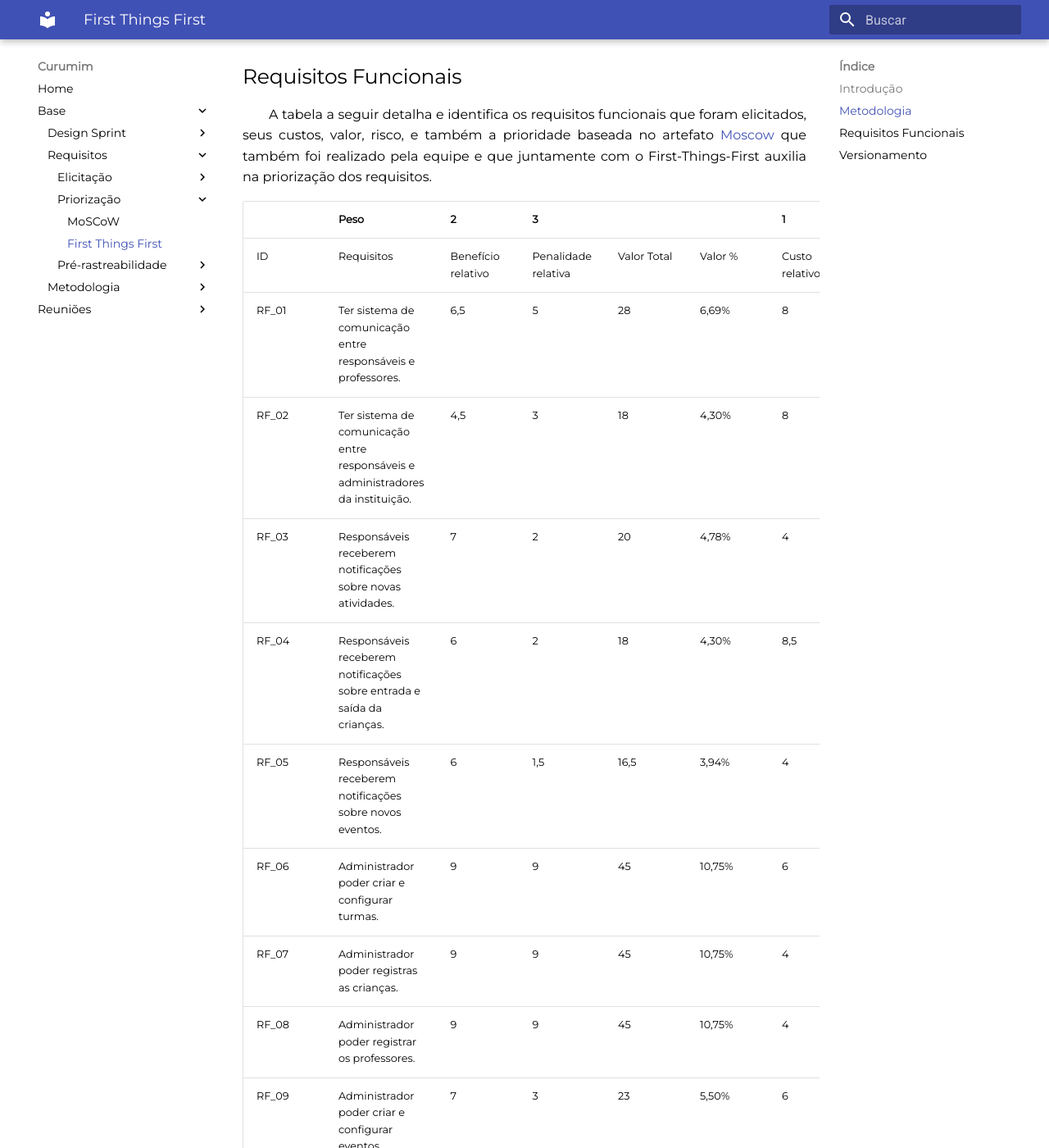
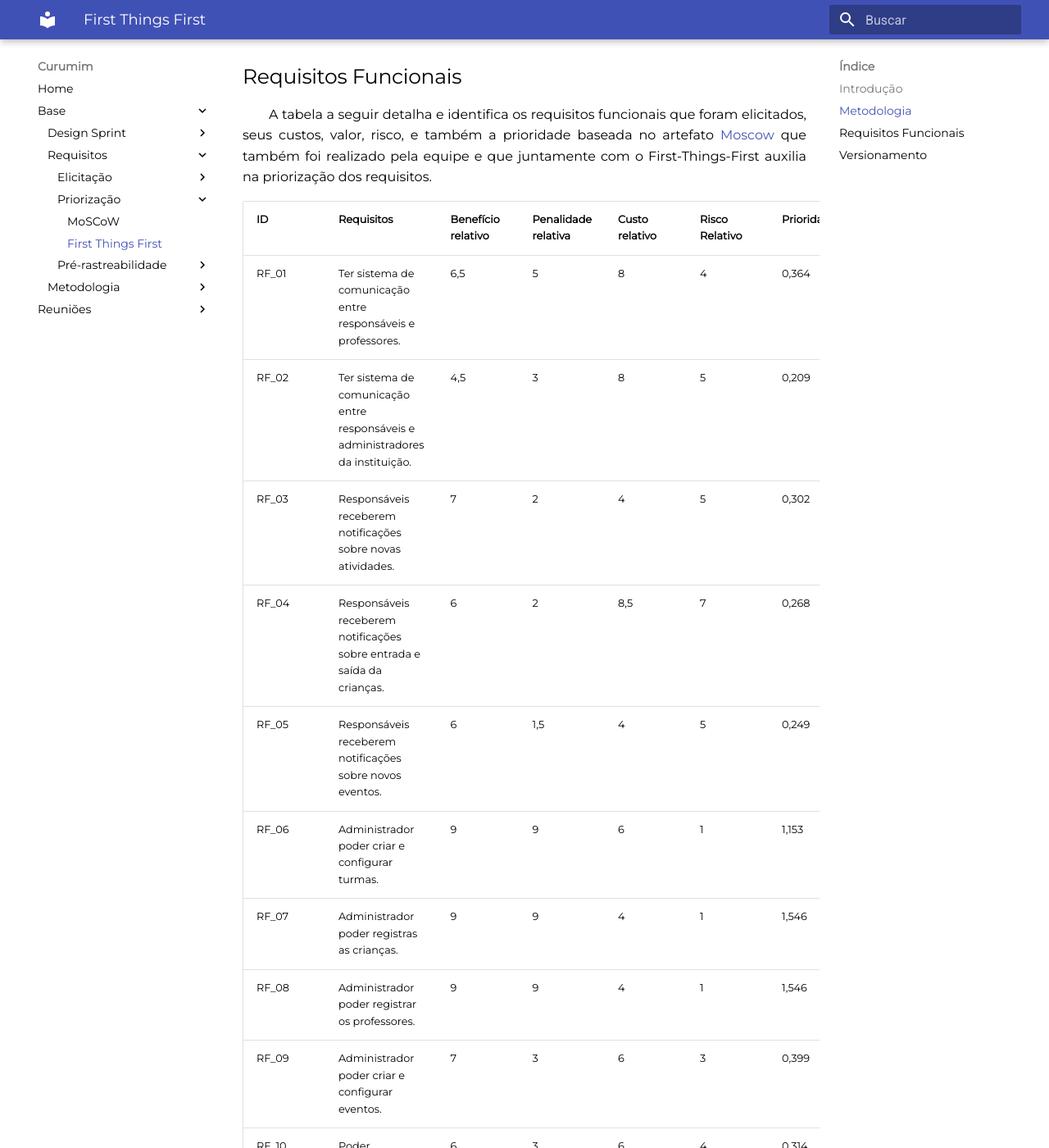
Before and after one commit to UnBArqDsw2021-1/2021.1_G6_Curumim, an MkDocs documentation site: the page built from docs/base/requisitos/priorizacao/first-things-first.md, in a window 1280 px wide and 1400 px high, scrolled down 414 px. Shown: the whole window at 82% size. Built offline with MkDocs 1.6.1 and Material for MkDocs 9.7.7, drawn with Linux system fonts in a browser that asks for light colours; some of the changed text lies outside the part shown.

Commit message:
doc(#15) Melhorando o visual tabela e simplificando a disponibilizaçao dos dados.

```diff
--- a/docs/base/requisitos/priorizacao/first-things-first.md
+++ b/docs/base/requisitos/priorizacao/first-things-first.md
@@ -9,24 +9,23 @@
 
 &emsp;&emsp;A tabela a seguir detalha e identifica os requisitos funcionais que foram elicitados, seus custos, valor, risco, e também a prioridade baseada no artefato [Moscow](./moscow.md) que também foi realizado pela equipe e que juntamente com o First-Things-First auxilia na priorização dos requisitos.
 
-|         | Peso                                                                            | 2                  | 3                 |             |         | 1              |         | 1              |         |            |
-| ------- | ------------------------------------------------------------------------------- | ------------------ | ----------------- | ----------- | ------- | -------------- | ------- | -------------- | ------- | ---------- |
-| ID      | Requisitos                                                                      | Benefício relativo | Penalidade relativa | Valor Total | Valor % | Custo relativo | Custo % | Risco Relativo | Risco % | Prioridade |
-| RF_01 | Ter sistema de comunicação entre responsáveis e professores.                    | 6,5                | 5                 | 28          | 6,69%   | 8              | 9,47%   | 4              | 8,89%   | 0,364      |
-| RF_02 | Ter sistema de comunicação entre responsáveis e administradores da instituição. | 4,5                | 3                 | 18          | 4,30%   | 8              | 9,47%   | 5              | 11,11%  | 0,209      |
-| RF_03 | Responsáveis receberem notificações sobre novas atividades.                     | 7                  | 2                 | 20          | 4,78%   | 4              | 4,73%   | 5              | 11,11%  | 0,302      |
-| RF_04 | Responsáveis receberem notificações sobre entrada e saída da crianças.          | 6                  | 2                 | 18          | 4,30%   | 8,5            | 10,06%  | 7              | 15,56%  | 0,268      |
-| RF_05 | Responsáveis receberem notificações sobre novos eventos.                        | 6                  | 1,5               | 16,5        | 3,94%   | 4              | 4,73%   | 5              | 11,11%  | 0,249      |
-| RF_06 | Administrador poder criar e configurar turmas.                                  | 9                  | 9                 | 45          | 10,75%  | 6              | 7,10%   | 1              | 2,22%   | 1,153      |
-| RF_07 | Administrador poder registras as crianças.                                      | 9                  | 9                 | 45          | 10,75%  | 4              | 4,73%   | 1              | 2,22%   | 1,546      |
-| RF_08 | Administrador poder registrar os professores.                                   | 9                  | 9                 | 45          | 10,75%  | 4              | 4,73%   | 1              | 2,22%   | 1,546      |
-| RF_09 | Administrador poder criar e configurar eventos.                                 | 7                  | 3                 | 23          | 5,50%   | 6              | 7,10%   | 3              | 6,67%   | 0,399      |
-| RF_10 | Poder disponibilizar relatórios gerais.                                         | 6                  | 3                 | 21          | 5,02%   | 6              | 7,10%   | 4              | 8,89%   | 0,314      |
-| RF_11 | Responsáveis terem acesso as informações e dados de suas crianças.             | 9                  | 9                 | 45          | 10,75%  | 7              | 8,28%   | 1              | 2,22%   | 1,023      |
-| RF_12 | Professor poder registrar e gerenciar atividades.                                | 9                  | 8                 | 42          | 10,04%  | 6              | 7,10%   | 1              | 2,22%   | 1,076      |
-| RF_13 | Professor poder lançar presença.                                                | 7                  | 3                 | 23          | 5,50%   | 6              | 7,10%   | 4              | 8,89%   | 0,344      |
-| RF_14 | Professor poder notificar responsáveis com observações.                         | 7                  | 5                 | 29          | 6,93%   | 7              | 8,28%   | 3              | 6,67%   | 0,463      |
-|         | TOTAL                                                                           | 102                | 71,5              | 418,5       | 10,00%  | 84,5           | 100,00% | 45             | 100,00% |            |
+ID | Requisitos | Benefício relativo | Penalidade relativa | Custo relativo | Risco Relativo | Prioridade |
+|--|--|--|--|--|--|--|
+| RF_01 | Ter sistema de comunicação entre responsáveis e professores.                    | 6,5	|5 | 8 | 4 | 0,364 |
+| RF_02 | Ter sistema de comunicação entre responsáveis e administradores da instituição. | 4,5	|3 | 8 | 5 | 0,209 |
+| RF_03 | Responsáveis receberem notificações sobre novas atividades.                     | 7	|  2 | 4 | 5	| 0,302 |
+| RF_04 | Responsáveis receberem notificações sobre entrada e saída da crianças.          | 6	|  2 | 8,5 | 7 | 0,268 |
+| RF_05 | Responsáveis receberem notificações sobre novos eventos.                        | 6	|  1,5 | 4 | 5 | 0,249 |
+| RF_06 | Administrador poder criar e configurar turmas.                                  | 9	|  9 | 6 | 1 | 1,153 |
+| RF_07 | Administrador poder registras as crianças.                                      | 9	|  9 | 4 | 1 | 1,546 |
+| RF_08 | Administrador poder registrar os professores.                                   | 9	|  9 | 4 | 1 | 1,546 |
+| RF_09 | Administrador poder criar e configurar eventos.                                 | 7	|  3 | 6 | 3 | 0,399 |
+| RF_10 | Poder disponibilizar relatórios gerais.                                         | 6	|  3 | 6 | 4 | 0,314 |
+| RF_11 | Responsáveis terem acesso as informações e dados de suas crianças.              | 9	|  9 | 7 | 1 | 1,023 |
+| RF_12 | Professor poder registrar e gerenciar atividades.                               | 9	|  8 | 6 | 1 | 1,076 |
+| RF_13 | Professor poder lançar presença.                                                | 7	|  3 | 6 | 4 | 0,344 |
+| RF_14 | Professor poder notificar responsáveis com observações.                         | 7	|  5 | 7 | 3 | 0,463 |
+| -- | TOTAL | 102	| 71,5 | 84,5 | 45 |
 
 ## Versionamento
 
```
